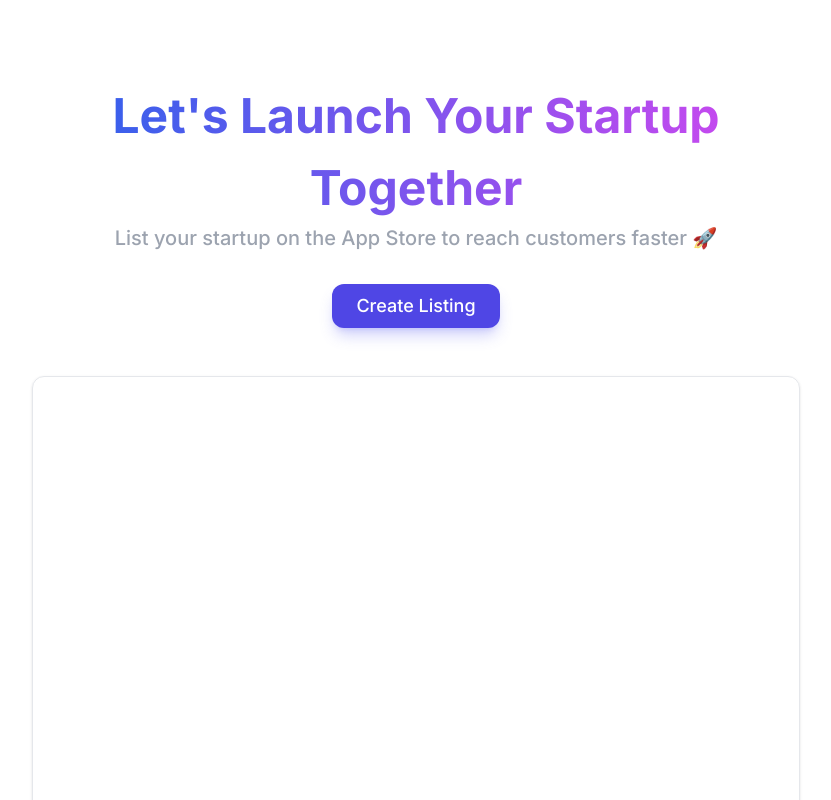
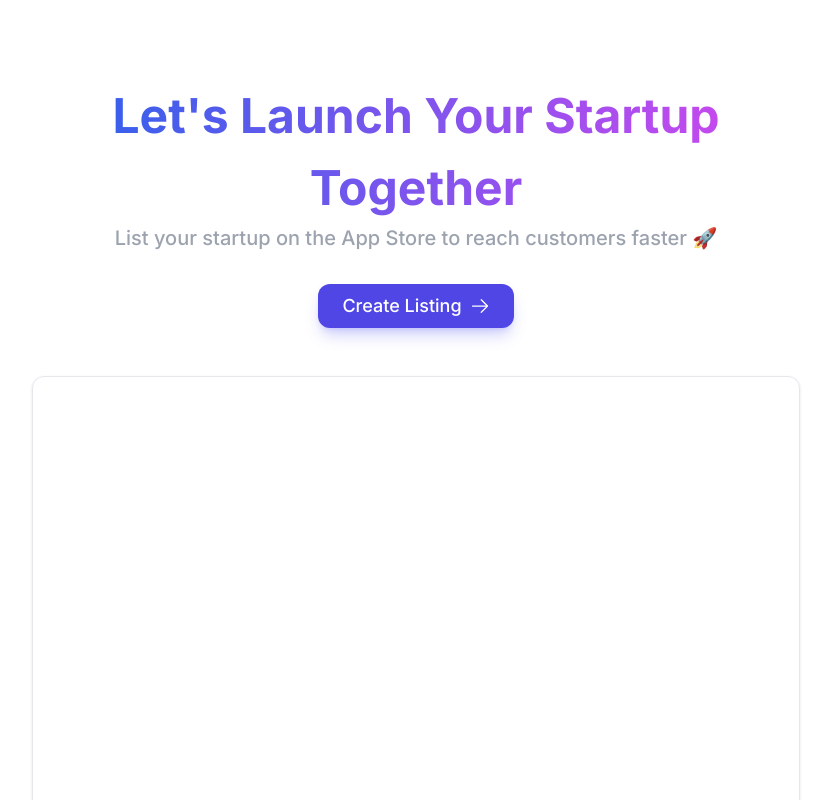
Before and after one commit to hasaansworld/deals-next, a Next.js app: page /add-listing in a window 1280 px wide. Shown: the top 800 px of the page, without its empty margins (224-1055 px from the left). Built offline with nearby package versions, Linux system fonts and the light colour scheme.

Commit message:
added end icon to action button

```diff
--- a/app/add-listing/page.jsx
+++ b/app/add-listing/page.jsx
@@ -1,4 +1,5 @@
 import ActionButton from '../components/action-button/action-button';
+import { ArrowRightIcon } from '@heroicons/react/24/solid'
 
 export default function AddListing() {
 	return (
@@ -9,7 +10,7 @@ export default function AddListing() {
 				</h1>
 				<p className="text-xl font-medium text-gray-400">List your startup on the App Store to reach customers faster 🚀</p>
 				<div className="mt-8">
-					<ActionButton text="Create Listing" />
+					<ActionButton text="Create Listing" endIcon={<ArrowRightIcon className='w-5 h-5' />} />
 				</div>
 				<div className="mt-12 h-[40rem] w-[60vw] rounded-xl border border-gray-200 shadow"></div>
 			</div>
--- a/app/components/action-button/action-button.jsx
+++ b/app/components/action-button/action-button.jsx
@@ -1,12 +1,13 @@
 import React from "react";
 
-export default function ActionButton({ text, onClick = null }) {
+export default function ActionButton({ text, endIcon = null, onClick = null }) {
     return (
         <button
-            className="bg-indigo-600 hover:bg-indigo-700 text-white px-6 py-2 rounded-xl font-medium shadow-lg shadow-indigo-500/30 text-lg"
+            className="flex items-center gap-2 hover:gap-3 bg-indigo-600 hover:bg-indigo-700 text-white px-6 py-2 rounded-xl font-medium shadow-lg shadow-indigo-500/30 text-lg"
             onClick={onClick}
         >
             {text}
+            {endIcon}
         </button>
     );
 }
```
